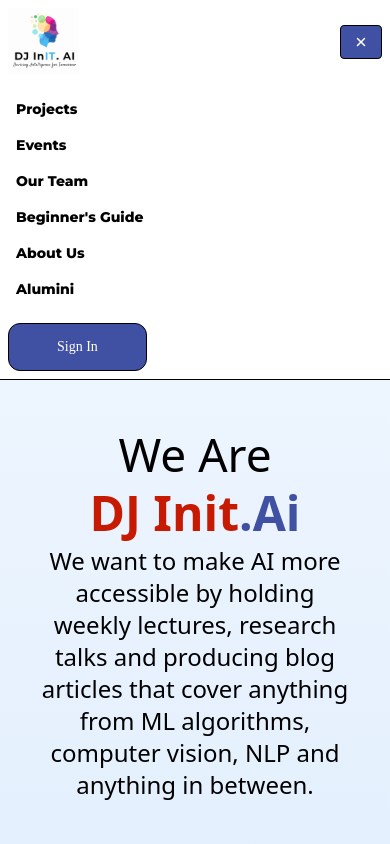
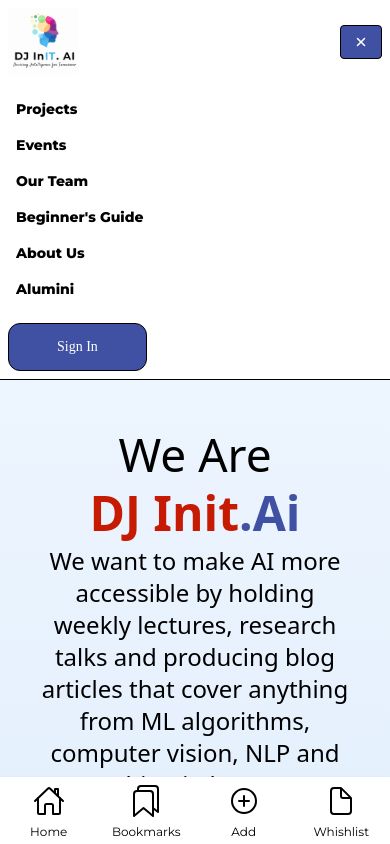
Before and after one commit to JayThadeshwar/InitAI-Frontend, a React (Create React App) app: page /projects in a window 390 px wide. Shown: the top 844 px of the page. Built offline with nearby package versions, Linux system fonts and the light colour scheme.

Commit message:
responsive bottom navigation

```diff
--- a/src/components/Blogs/Blogpage.js
+++ b/src/components/Blogs/Blogpage.js
@@ -1,5 +1,6 @@
 import React from 'react'
 import Navbar from '../Navbar'
+import Bottombar from './Bottombar'
 import Rightsection from './Rightsection'
 import Sidebar from './Sidebar'
 
@@ -8,14 +9,16 @@
     <div>
       <Navbar/>
       <div className="grid grid-cols-12">
-        <div className="bg-blue-100 col-span-1">
+        <div className="bg-blue-100 col-span-1 hidden lg:block">
           <Sidebar />
         </div>
         <div className="bg-blue-200 col-span-8"></div>
         <div className="bg-gradient-to-b from-[#FFFFFF] to-[#CCE2FC] col-span-3">
             <Rightsection/>
         </div>
-
+        <div className='lg:hidden'>
+          <Bottombar/>
+        </div>
       </div>
     </div>
 
--- /dev/null
+++ b/src/components/Blogs/Bottombar.js
@@ -0,0 +1,32 @@
+import React from 'react'
+
+const Bottombar = () => {
+  return (
+    <div>
+      <div class="w-full">
+	    <section id="bottom-navigation" class="block fixed inset-x-0 bottom-0 z-10 bg-white shadow">
+		    <div id="tabs" class="flex justify-between font-[Montserrat]">
+			    <a href="/" class="w-full focus:text-teal-500 hover:text-teal-500 justify-center inline-block text-center pt-2 pb-1">
+                    <ion-icon name="home-outline" size="large"></ion-icon>
+				    <span class="tab tab-home block text-xs">Home</span>
+			    </a>
+			    <a href="/" class="w-full focus:text-teal-500 hover:text-teal-500 justify-center inline-block text-center pt-2 pb-1">
+                    <ion-icon name="bookmarks-outline" size="large"></ion-icon>
+				<span class="tab tab-kategori block text-xs">Bookmarks</span>
+			</a>
+			<a href="/" class="w-full focus:text-teal-500 hover:text-teal-500 justify-center inline-block text-center pt-2 pb-1">
+                <ion-icon name="add-circle-outline" size="large"></ion-icon>
+				<span class="tab tab-explore block text-xs">Add</span>
+			</a>
+			<a href="/" class="w-full focus:text-teal-500 hover:text-teal-500 justify-center inline-block text-center pt-2 pb-1">
+                <ion-icon name="document-outline" size="large"></ion-icon>
+				<span class="tab tab-whishlist block text-xs">Whishlist</span>
+			</a>
+		</div>
+	</section>
+</div>
+    </div>
+  )
+}
+
+export default Bottombar
--- a/src/components/Blogs/Sidebar.js
+++ b/src/components/Blogs/Sidebar.js
@@ -2,25 +2,26 @@
 
 const Sidebar = () => {
   return (
+    <div>
       <div className="row grid grid-cols-3 border-r-[1px] border-[#E6E6E6] bg-white">
         <div className='lg:col-span-1'>
-                <div className='lg:my-60'>
-                  <button className='lg:mx-8 lg:my-2 hover:bg-gray-200 hover:rounded-full lg:p-2'>
+          <div className='lg:my-60 my-auto'>
+            <button className='lg:mx-8 lg:my-2 m-auto p-auto hover:bg-gray-200 hover:rounded-full lg:p-2'>
               <ion-icon name="home-outline" size="large"></ion-icon>
             </button>
-                  <button className='lg:mx-8 lg:my-2 hover:bg-gray-200 hover:rounded-full lg:p-2'>
+            <button className='lg:mx-8 lg:my-2 m-auto p-auto hover:bg-gray-200 hover:rounded-full lg:p-2'>
               <ion-icon name="bookmarks-outline" size="large"></ion-icon>
             </button>
-                  <button className='lg:mx-8 lg:my-2 hover:bg-gray-200 hover:rounded-full lg:p-2'>
+            <button className='lg:mx-8 lg:my-2 m-auto p-auto hover:bg-gray-200 hover:rounded-full lg:p-2'>
               <ion-icon name="add-circle-outline" size="large"></ion-icon>
             </button>
-                  <button className='lg:mx-8 lg:my-2 hover:bg-gray-200 hover:rounded-full lg:p-2'>
+            <button className='lg:mx-8 lg:my-2 m-auto p-auto hover:bg-gray-200 hover:rounded-full lg:p-2'>
               <ion-icon name="document-outline" size="large"></ion-icon>
             </button>
           </div>
         </div>
       </div>
-
+    </div>
   )
 }
 
```
Lines whose indentation alone changed are shown as unchanged.
